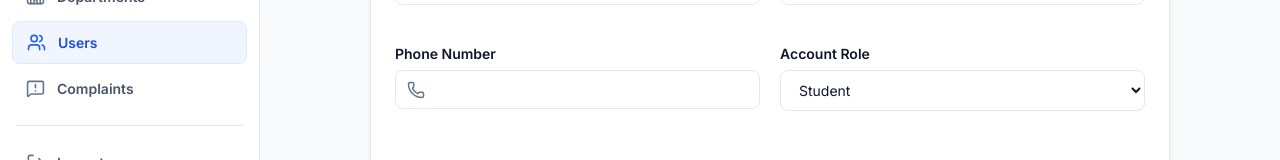
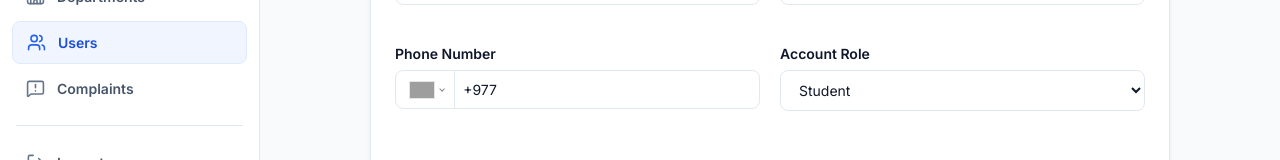
Before and after one commit to rahul1454singh/University_Assingment_Portal, a React (Vite) app in the folder frontend/: page /admin/users/edit/1 in a window 1280 px wide. Shown: the part 246-406 px from the top of the page. Built offline with nearby package versions, Linux system fonts and the light colour scheme; no server answers; grey boxes are pictures that could not be loaded.

Commit message:
feat: enhance admin contact number field with international format and validation

```diff
--- a/frontend/package.json
+++ b/frontend/package.json
@@ -16,6 +16,7 @@
     "react-countup": "^4.4.0",
     "react-dom": "^19.2.8",
     "react-hot-toast": "^2.6.0",
+    "react-phone-number-input": "^3.4.17",
     "react-router-dom": "^7.11.0",
     "recharts": "^3.10.1",
     "socket.io-client": "^4.8.3"
--- a/frontend/src/admin/CreateUser.jsx
+++ b/frontend/src/admin/CreateUser.jsx
@@ -4,6 +4,8 @@ import api from "../services/api";
 import AdminLayout from "./AdminLayout";
 import toast from "react-hot-toast";
 import { User, ArrowLeft, Eye, EyeOff, Lock, Mail, Phone, Building2 } from "lucide-react";
+import PhoneInput from 'react-phone-number-input';
+import 'react-phone-number-input/style.css';
 import "../css/CreateUser.css";
 
 const CreateUser = () => {
@@ -136,17 +138,15 @@ const CreateUser = () => {
 
                 <div className="form-group">
                   <label className="form-label">Phone Number</label>
-                  <div className="input-icon-wrapper">
-                    <Phone size={18} className="input-icon" />
-                    <input
-                      type="text"
-                      name="phone"
-                      className="form-input"
-                      placeholder="e.g. +1 555-0192"
-                      value={form.phone}
-                      onChange={handleChange}
-                    />
-                  </div>
+                  <PhoneInput
+                    international
+                    defaultCountry="NP"
+                    name="phone"
+                    className="form-input phone-input-override"
+                    placeholder="e.g. +977 9812345678"
+                    value={form.phone}
+                    onChange={(value) => setForm({ ...form, phone: value || "" })}
+                  />
                 </div>
 
                 <div className="form-group">
--- a/frontend/src/admin/EditUser.jsx
+++ b/frontend/src/admin/EditUser.jsx
@@ -4,6 +4,8 @@ import api from "../services/api";
 import AdminLayout from "./AdminLayout";
 import toast from "react-hot-toast";
 import { User, ArrowLeft, Eye, EyeOff, Lock, Mail, Phone, Building2 } from "lucide-react";
+import PhoneInput from 'react-phone-number-input';
+import 'react-phone-number-input/style.css';
 import "../css/EditUser.css";
 
 const EditUser = () => {
@@ -174,16 +176,15 @@ const EditUser = () => {
 
                 <div className="form-group">
                   <label className="form-label">Phone Number</label>
-                  <div className="input-icon-wrapper">
-                    <Phone size={18} className="input-icon" />
-                    <input
-                      type="text"
-                      name="phone"
-                      className="form-input"
-                      value={form.phone}
-                      onChange={handleChange}
-                    />
-                  </div>
+                  <PhoneInput
+                    international
+                    defaultCountry="NP"
+                    name="phone"
+                    className="form-input phone-input-override"
+                    placeholder="e.g. +977 9812345678"
+                    value={form.phone}
+                    onChange={(value) => setForm({ ...form, phone: value || "" })}
+                  />
                 </div>
 
                 <div className="form-group">
--- a/frontend/src/css/index.css
+++ b/frontend/src/css/index.css
@@ -414,6 +414,50 @@ button, input, select, textarea {
   padding-left: 38px;
 }
 
+/* Phone Input Override (react-phone-number-input) */
+.phone-input-override {
+  display: flex;
+  align-items: center;
+  padding: 0;
+  overflow: hidden;
+  background-color: var(--bg-surface);
+}
+
+.phone-input-override:focus-within {
+  border-color: var(--primary-500);
+  box-shadow: 0 0 0 3px var(--primary-100);
+}
+
+.phone-input-override .PhoneInputCountry {
+  padding: 0 10px 0 14px;
+  margin-right: 8px;
+  border-right: 1px solid var(--border-color);
+  display: flex;
+  align-items: center;
+  height: 100%;
+}
+
+.phone-input-override .PhoneInputCountryIcon {
+  width: 24px;
+  height: 16px;
+  box-shadow: 0 0 0 1px rgba(0,0,0,0.1);
+}
+
+.phone-input-override .PhoneInputInput {
+  flex: 1;
+  border: none;
+  background: transparent;
+  outline: none;
+  padding: 10px 14px 10px 0;
+  font-size: 14px;
+  color: var(--text-primary);
+}
+
+.phone-input-override .PhoneInputCountrySelectArrow {
+  opacity: 0.5;
+  margin-left: 6px;
+}
+
 /* Modern Table */
 .table-wrapper {
   background-color: var(--bg-surface);
```
Also changed, not shown: 2 other files (tests, documents, lock files or other folders).
